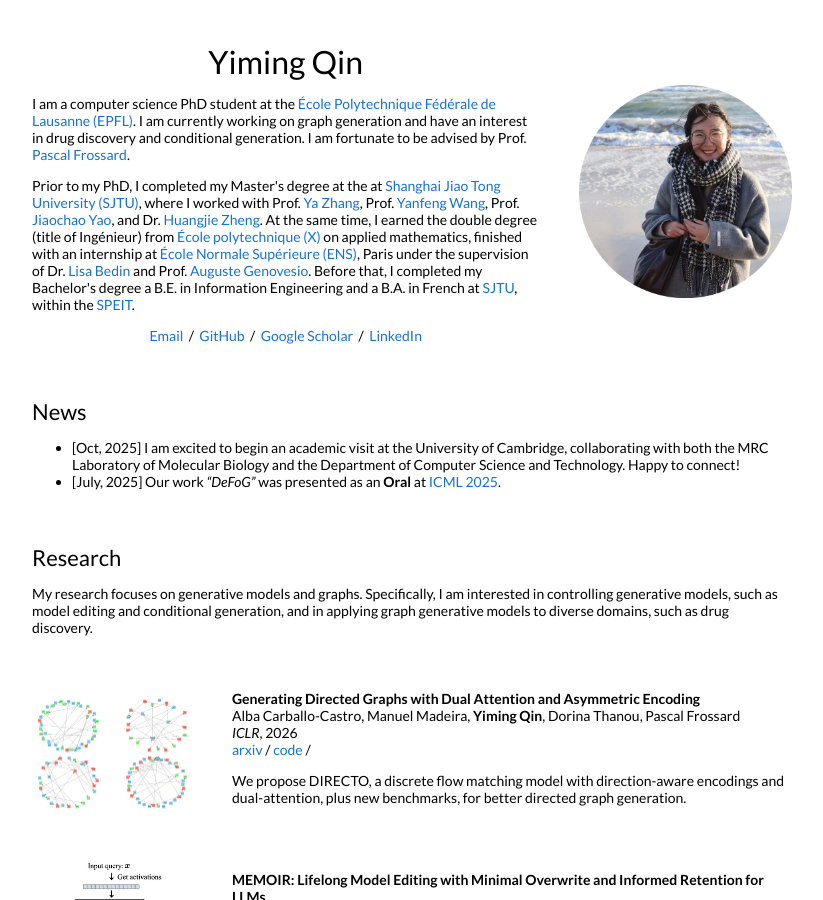
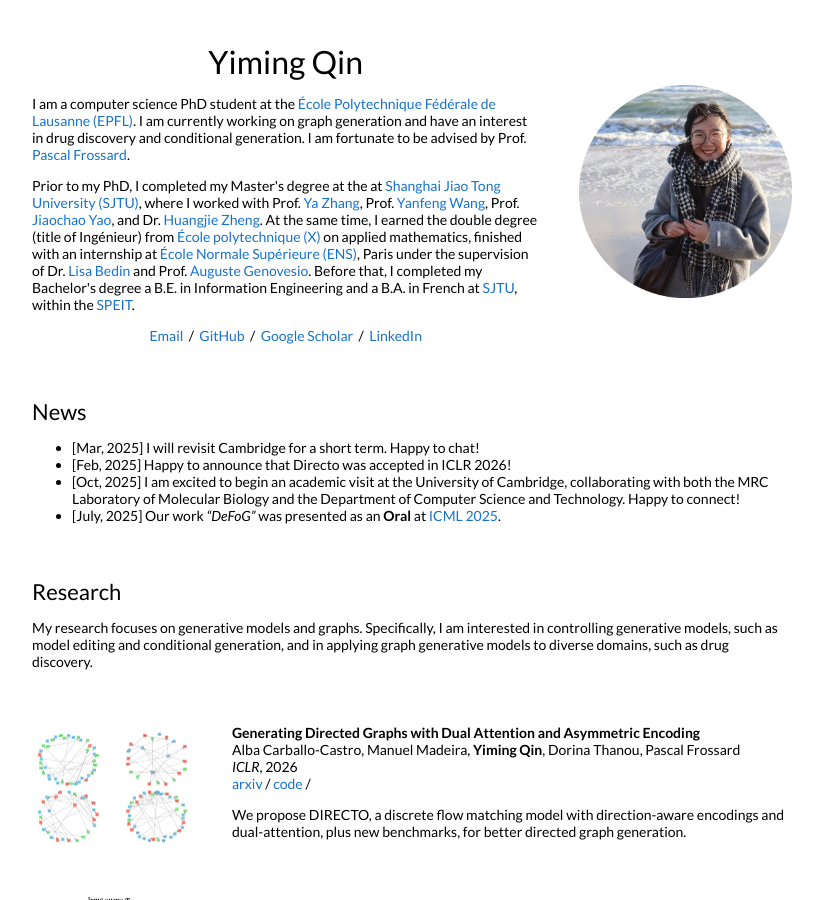
Before and after one commit to qym7/qym7.github.io, a Jekyll site: the page built from _posts/2025-07-01-DIRECTO.markdown, in a window 1280 px wide and 900 px high. Shown: the whole window, without its empty margins (228-1051 px from the left). Built offline with Jekyll 4.4.1, drawn with Linux system fonts in a browser that asks for light colours.

Commit message:
Update default.html

```diff
--- a/_layouts/default.html
+++ b/_layouts/default.html
@@ -69,6 +69,12 @@
               <td style="padding:20px;width:100%;vertical-align:middle">
               <h2>News</h2>
                 <ul>
+                  <li>
+                    [Mar, 2025] I will revisit Cambridge for a short term. Happy to chat!
+                  </li>
+                  <li>
+                    [Feb, 2025] Happy to announce that Directo was accepted in ICLR 2026!
+                  </li>
                   <li>
                     [Oct, 2025] I am excited to begin an academic visit at the University of Cambridge, collaborating with both the MRC Laboratory of Molecular Biology and the Department of Computer Science and Technology. Happy to connect!
                   </li>
```
